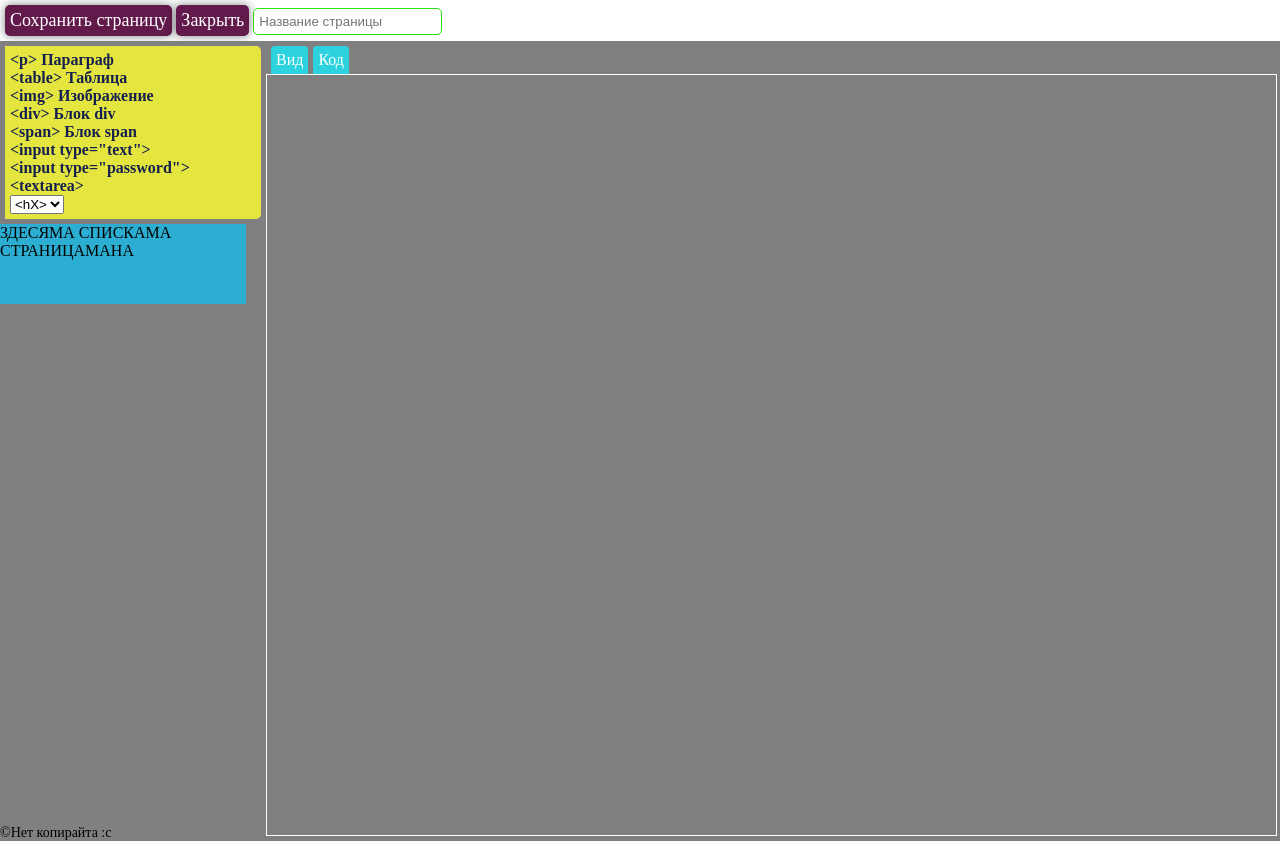
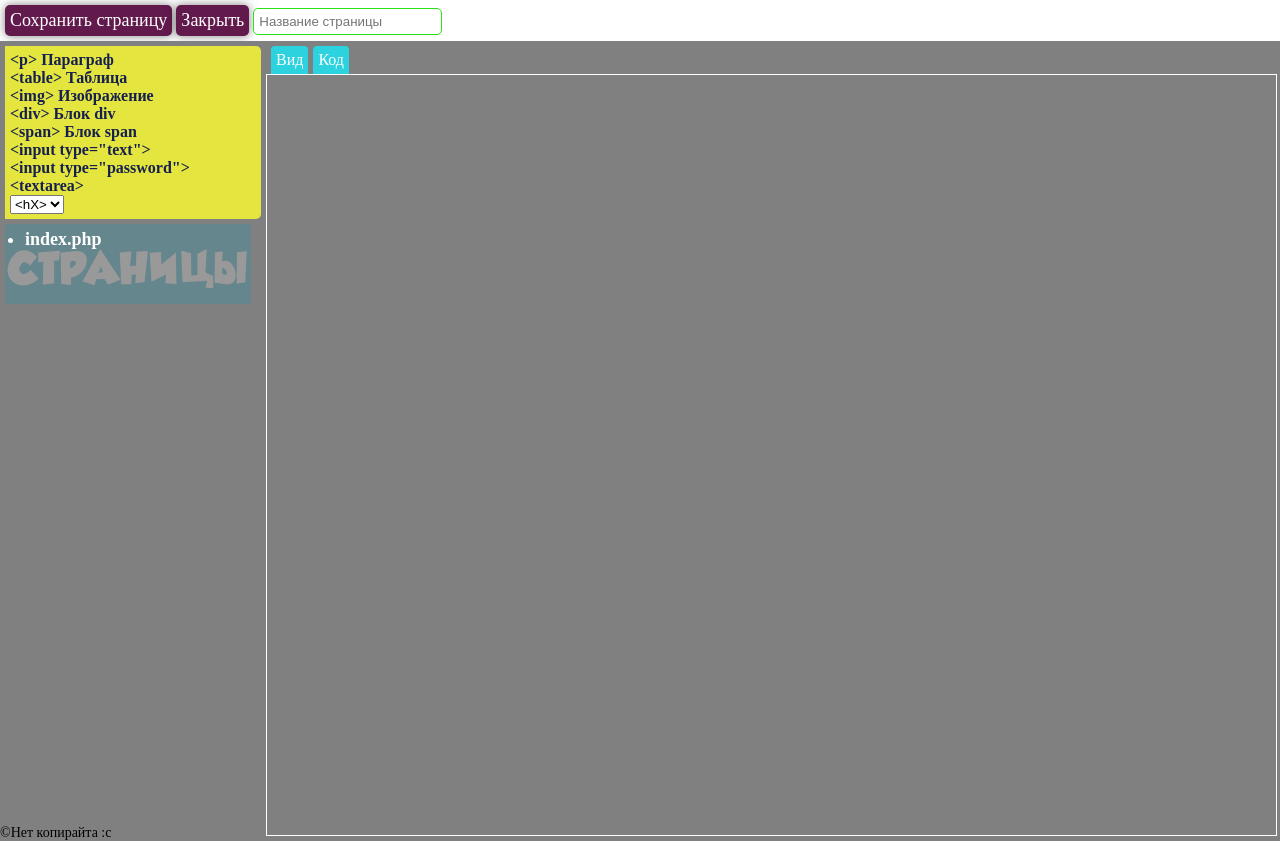
Before and after one commit to SoraTim/Delta, a PHP site: page / in a window 1280 px wide. Run offline with PHP 8.4, Linux system fonts and the light colour scheme; some libraries are stand-ins or nearby versions.

Commit message:
Added pages block

```diff
--- a/menu.php
+++ b/menu.php
@@ -49,7 +49,16 @@
             </select>
         </div>
          <div id="pages">
-             ЗДЕСЯМА СПИСКАМА СТРАНИЦАМАНА
+             <div id="pagesWrapper">
+                 <div id="pagesBanner">
+                     СТРАНИЦЫ
+                 </div>
+                 <div id="pagesLinks">
+                     <ul>
+                         <li>index.php</li>
+                     </ul>
+                 </div>
+             </div>
          </div>
         <div id="topMenuBar">
             <div style="position: relative; width: 100%; height: 100%">
--- a/style.css
+++ b/style.css
@@ -1,6 +1,11 @@
 #Menu
 {
     margin: 5px 5px;
+}
+@font-face
+{
+    src: url(9YkBDt4T.ttf);
+    font-family: customFont;
 }
 .sampleParagraph
 {
@@ -28,6 +33,41 @@
 {
     cursor: pointer;
     color: #ff0000;
+}
+#pagesWrapper
+{
+    position: relative;
+    display: table;
+    height: 100%;
+    width: 100%;
+    background-color: rgba(255,255,255,.6);
+}
+#pagesBanner
+{
+    display: table-cell;
+    vertical-align: middle;
+    text-align: center;
+    font-size: 40px;
+    color: #FFF;
+    font-family: customFont;
+}
+#pagesLinks
+{
+    color: #FFF;
+    font-size: 18px;
+    font-weight: bold;
+    display: block;
+    position: absolute;
+    background-color: rgba(0,0,0,0.4);
+    width: 100%;
+    height: 100%;
+    top: 0;
+    left: 0;
+}
+#pagesLinks ul
+{
+    margin-top: 5px;
+    padding: 0px 0px 0px 20px;
 }
 #page
 {
@@ -72,6 +112,7 @@
 }
 #pages
 {
+    margin-left: 5px;
     font-size:16px;
     width: calc(20% - 10px);
     position: absolute;
```
Also changed, not shown: 9YkBDt4T.ttf (added).
